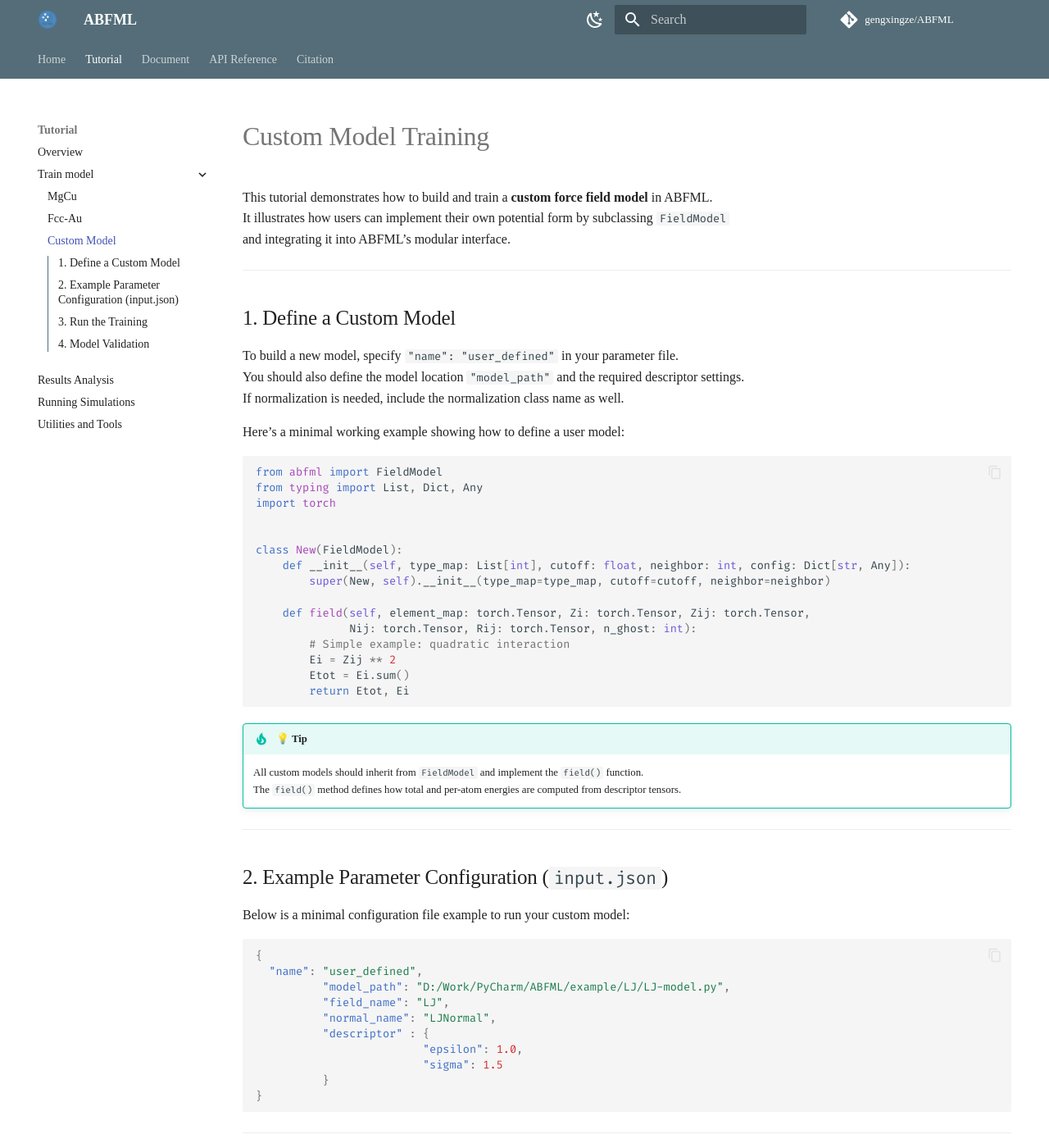
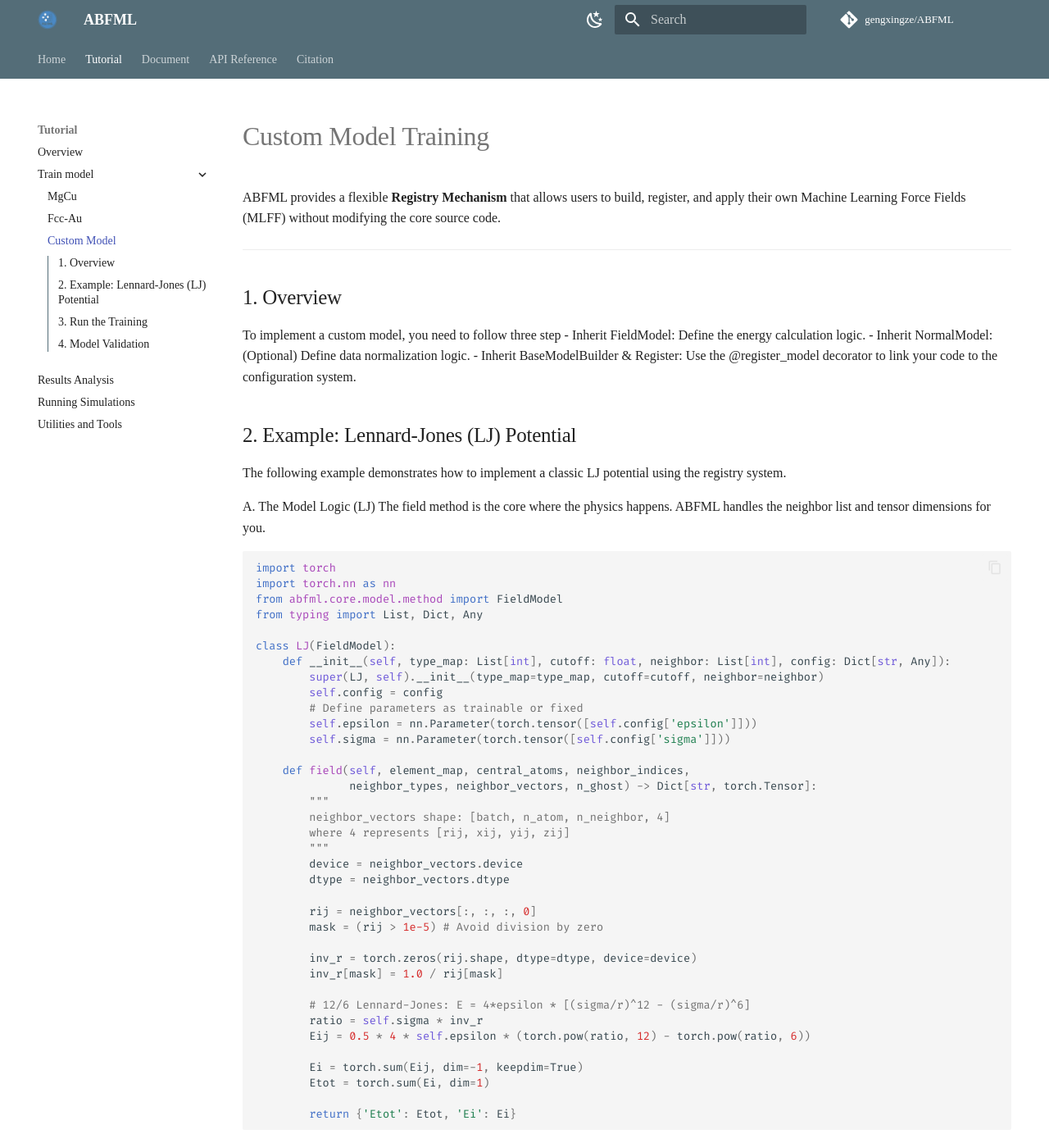
Before and after one commit to gengxingze/ABFML, an MkDocs documentation site: the page built from docs/tutorials/custom_model.md, in a window 1280 px wide and 1400 px high. Shown: the whole window at 82% size. Built offline with MkDocs 1.6.1 and Material for MkDocs 9.7.7, drawn with Linux system fonts in a browser that asks for light colours; some web fonts are replaced; comment, search, counter and statistics services are not loaded; some of the changed text lies outside the part shown.

Commit message:
use register-way

````diff
--- a/docs/tutorials/custom_model.md
+++ b/docs/tutorials/custom_model.md
@@ -1,51 +1,84 @@
 # Custom Model Training
 
-This tutorial demonstrates how to build and train a **custom force field model** in ABFML.
-It illustrates how users can implement their own potential form by subclassing `FieldModel`
-and integrating it into ABFML’s modular interface.
+ABFML provides a flexible **Registry Mechanism** that allows users to build, register, and apply their own Machine Learning Force Fields (MLFF) without modifying the core source code.
 
 ---
 
-## 1. Define a Custom Model
+## 1. Overview
+To implement a custom model, you need to follow three step
+- Inherit FieldModel: Define the energy calculation logic.
+- Inherit NormalModel: (Optional) Define data normalization logic.
+- Inherit BaseModelBuilder & Register: Use the @register_model decorator to link your code to the configuration system.
 
-To build a new model, specify `"name": "user_defined"` in your parameter file.
-You should also define the model location `"model_path"` and the required descriptor settings.
-If normalization is needed, include the normalization class name as well.
+## 2. Example: Lennard-Jones (LJ) Potential
+The following example demonstrates how to implement a classic LJ potential using the registry system.
 
-Here’s a minimal working example showing how to define a user model:
+A. The Model Logic (LJ)
+The field method is the core where the physics happens. ABFML handles the neighbor list and tensor dimensions for you.
 
-```python
-from abfml import FieldModel
+```Python
+import torch
+import torch.nn as nn
+from abfml.core.model.method import FieldModel
 from typing import List, Dict, Any
-import torch
 
+class LJ(FieldModel):
+    def __init__(self, type_map: List[int], cutoff: float, neighbor: List[int], config: Dict[str, Any]):
+        super(LJ, self).__init__(type_map=type_map, cutoff=cutoff, neighbor=neighbor)
+        self.config = config
+        # Define parameters as trainable or fixed
+        self.epsilon = nn.Parameter(torch.tensor([self.config['epsilon']]))
+        self.sigma = nn.Parameter(torch.tensor([self.config['sigma']]))
 
-class New(FieldModel):
-    def __init__(self, type_map: List[int], cutoff: float, neighbor: int, config: Dict[str, Any]):
-        super(New, self).__init__(type_map=type_map, cutoff=cutoff, neighbor=neighbor)
+    def field(self, element_map, central_atoms, neighbor_indices,
+              neighbor_types, neighbor_vectors, n_ghost) -> Dict[str, torch.Tensor]:
+        """
+        neighbor_vectors shape: [batch, n_atom, n_neighbor, 4]
+        where 4 represents [rij, xij, yij, zij]
+        """
+        device = neighbor_vectors.device
+        dtype = neighbor_vectors.dtype
 
-    def field(self, element_map: torch.Tensor, Zi: torch.Tensor, Zij: torch.Tensor,
-              Nij: torch.Tensor, Rij: torch.Tensor, n_ghost: int):
-        # Simple example: quadratic interaction
-        Ei = Zij ** 2
-        Etot = Ei.sum()
-        return Etot, Ei
+        rij = neighbor_vectors[:, :, :, 0]
+        mask = (rij > 1e-5) # Avoid division by zero
+
+        inv_r = torch.zeros(rij.shape, dtype=dtype, device=device)
+        inv_r[mask] = 1.0 / rij[mask]
+
+        # 12/6 Lennard-Jones: E = 4*epsilon * [(sigma/r)^12 - (sigma/r)^6]
+        ratio = self.sigma * inv_r
+        Eij = 0.5 * 4 * self.epsilon * (torch.pow(ratio, 12) - torch.pow(ratio, 6))
+
+        Ei = torch.sum(Eij, dim=-1, keepdim=True)
+        Etot = torch.sum(Ei, dim=1)
+
+        return {'Etot': Etot, 'Ei': Ei}
 ```
+B. The Builder and Registration (UserModelBuilder)
+The builder acts as the bridge between your configuration file and the model instance.
 
-!!! tip "💡 Tip"
-    All custom models should inherit from `FieldModel` and implement the `field()` function.
-    The `field()` method defines how total and per-atom energies are computed from descriptor tensors.
+```Python
+from abfml.core.model.builder import register_model, BaseModelBuilder
 
----
-
-## 2. Example Parameter Configuration (`input.json`)
-
-Below is a minimal configuration file example to run your custom model:
-
+@register_model("LJ")
+class UserModelBuilder(BaseModelBuilder):
+    def build(self):
+        """
+        The 'self.param' object contains all data from your configuration file.
+        """
+        return LJ(
+            type_map=self.param.GlobalSet.type_map,
+            cutoff=self.param.GlobalSet.cutoff,
+            neighbor=self.param.GlobalSet.neighbor,
+            config=self.param.user_defined.config
+        )
+```
+C. Configuration Usage
+Once the model is registered with the string "LJ", you can invoke it in your config.json as follows:
 ```json
-{
-  "name": "user_defined",
-          "model_path": "D:/Work/PyCharm/ABFML/example/LJ/LJ-model.py",
+"model_setting": {
+          "name": "user_defined",
+          "model_path": "../LJ-model.py",
           "field_name": "LJ",
           "normal_name": "LJNormal",
           "descriptor" : {
@@ -54,6 +87,7 @@ Below is a minimal configuration file example to run your custom model:
           }
 }
 ```
+
 
 ---
 
````
